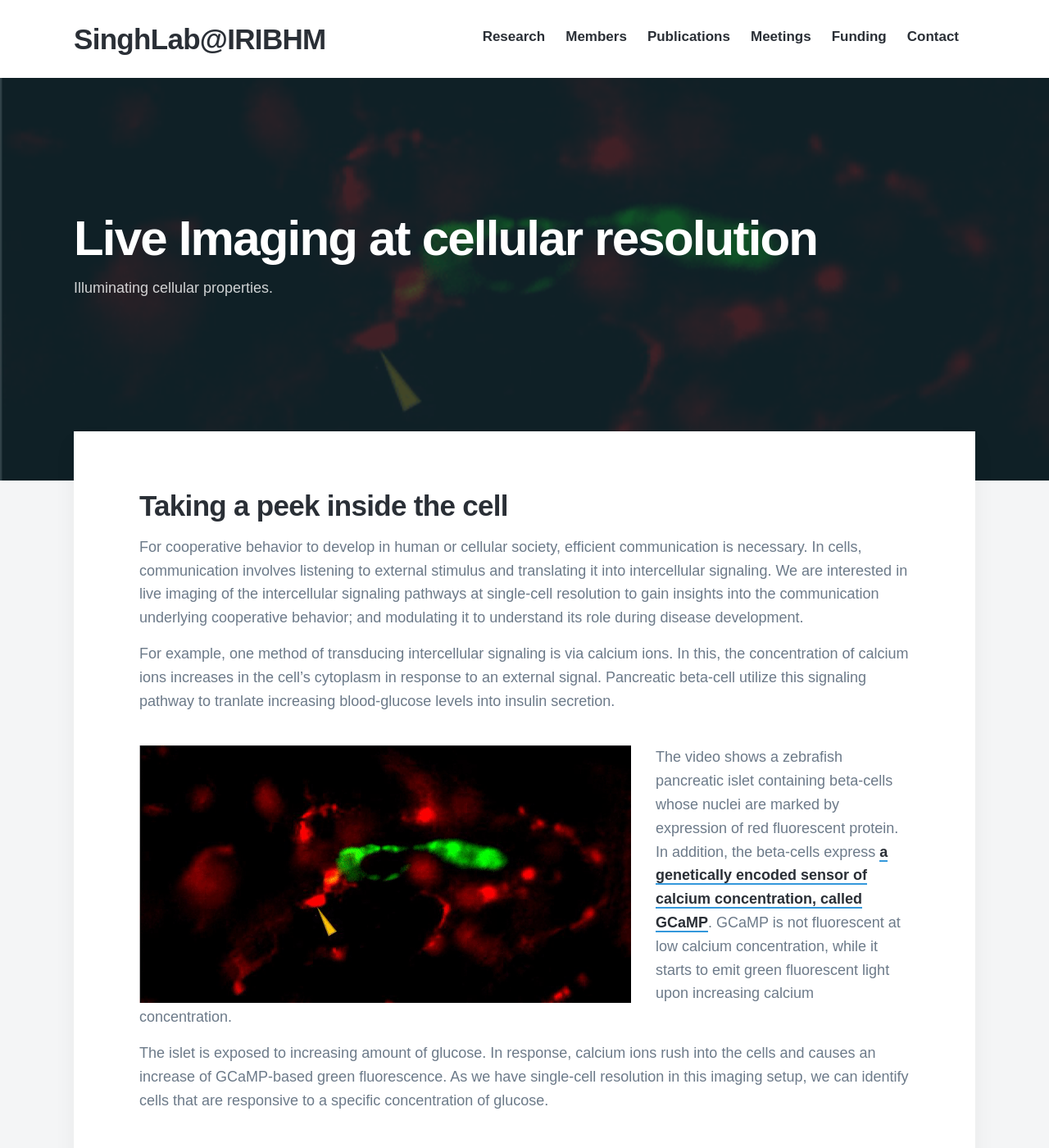
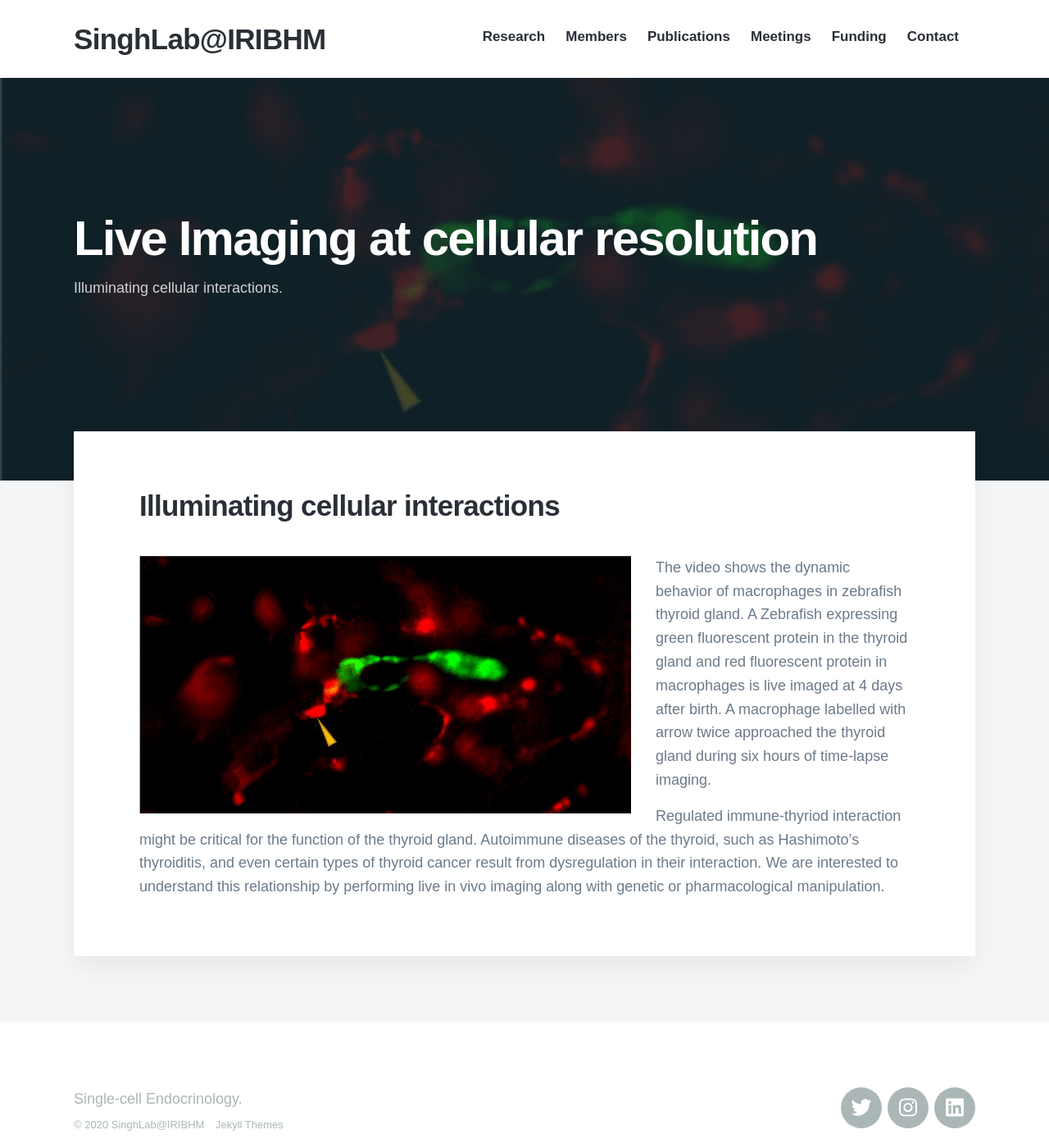
Before and after one commit to sumeetpalsingh/sumeetpalsingh.github.io, a Jekyll site: the page built from _projects/2018-06-29-live-imaging.md, in a window 1280 px wide and 1400 px high. Shown: the whole window at 82% size. Built offline with Jekyll 4.4.1, drawn with Linux system fonts in a browser that asks for light colours; nearby versions of some CDN libraries; some web fonts are replaced.

Commit message:
animation

```diff
--- a/_projects/2018-06-29-live-imaging.md
+++ b/_projects/2018-06-29-live-imaging.md
@@ -1,19 +1,15 @@
 ---
 title: 'Live Imaging at cellular resolution'
-subtitle: 'Illuminating cellular properties.'
+subtitle: 'Illuminating cellular interactions.'
 date: 2018-06-29 00:00:00
-description: For cooperative behavior to develop in human or cellular society, efficient communication is necessary. In cells, communication involves listening to external stimulus and translating it into intercellular signaling. We are interested in live imaging of the intercellular signaling pathways at single-cell resolution to gain insights into the communication underlying cooperative behavior; and modulating it to understand its role during disease development.
+description: Cells do not exist in a vaccum. They are constantly interacting with their environment. We are interested in live imaging of the cellular interactions. With this, we want to understand how cell behavior is shaped by their neighbours during health and disease.
 featured_image: '/images/demo/animation1.gif'
 ---
 
-## Taking a peek inside the cell
-
-For cooperative behavior to develop in human or cellular society, efficient communication is necessary. In cells, communication involves listening to external stimulus and translating it into intercellular signaling. We are interested in live imaging of the intercellular signaling pathways at single-cell resolution to gain insights into the communication underlying cooperative behavior; and modulating it to understand its role during disease development.
-
-For example, one method of transducing intercellular signaling is via calcium ions. In this, the concentration of calcium ions increases in the cell's cytoplasm in response to an external signal. Pancreatic beta-cell utilize this signaling pathway to tranlate increasing blood-glucose levels into insulin secretion.
+## Illuminating cellular interactions
 
 <img src="/images/demo/animation1.gif" alt="Sumeet" style="float:left;width:600px;height:314px;margin:0px 30px 0px 0px">
 
-The video shows a zebrafish pancreatic islet containing beta-cells whose nuclei are marked by expression of red fluorescent protein. In addition, the beta-cells express [a genetically encoded sensor of calcium concentration, called GCaMP](https://en.wikipedia.org/wiki/GCaMP). GCaMP is not fluorescent at low calcium concentration, while it starts to emit green fluorescent light upon increasing calcium concentration.
+The video shows the dynamic behavior of macrophages in zebrafish thyroid gland. A Zebrafish expressing green fluorescent protein in the thyroid gland and red fluorescent protein in macrophages is live imaged at 4 days after birth. A macrophage labelled with arrow twice approached the thyroid gland during six hours of time-lapse imaging.
 
-The islet is exposed to increasing amount of glucose. In response, calcium ions rush into the cells and causes an increase of GCaMP-based green fluorescence. As we have single-cell resolution in this imaging setup, we can identify cells that are responsive to a specific concentration of glucose.
+Regulated immune-thyriod interaction might be critical for the function of the thyroid gland. Autoimmune diseases of the thyroid, such as Hashimoto's thyroiditis, and even certain types of thyroid cancer result from dysregulation in their interaction. We are interested to understand this relationship by performing live in vivo imaging along with genetic or pharmacological manipulation.
```
Also changed, not shown: archive.txt (added, +12 -0 lines).
